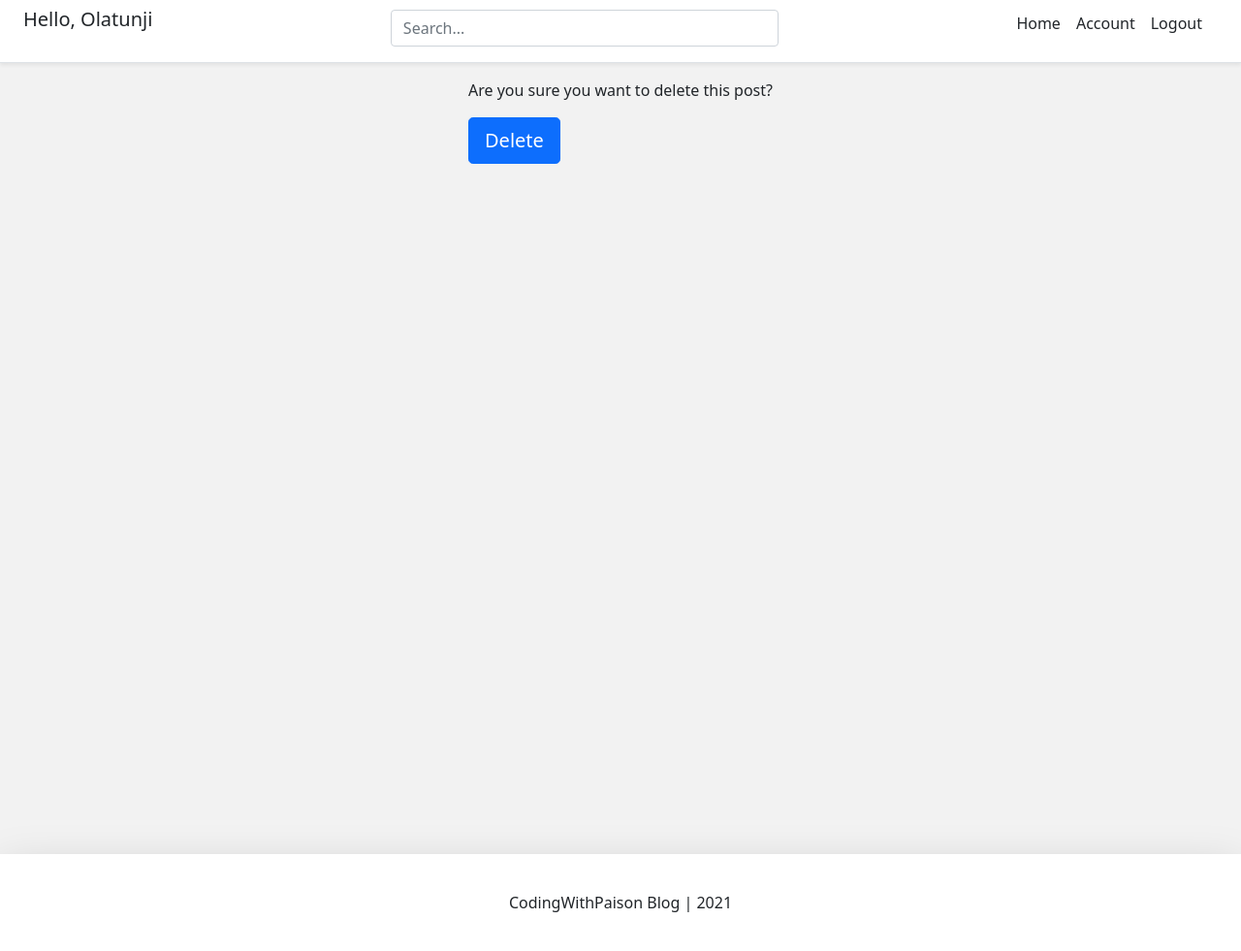
After one commit to paisoncodes/my_first_blog, a Django app: a page that uses articles/templates/articles/delete_blog.html in a window 1280 px wide. The commit adds this page. Shown: the whole page at 97% size. Run offline with Django 3.2, Linux system fonts and the light colour scheme; a user stored in the database is signed in; data comes from the database, SQL or seed files in the repository; both versions use the stored data as it was after the commit.

Commit message:
added the delete function

```diff
--- /dev/null
+++ b/articles/templates/articles/delete_blog.html
@@ -0,0 +1,15 @@
+{% extends 'base.html' %}
+
+{% block content %}
+<div class="container">
+    <div class="d-flex">
+        <div class="m-auto">
+            <form action="", method="post">
+                {% csrf_token %}
+                <p>Are you sure you want to delete this post?</p>
+                <button class="submit-button btn btn-lg btn-primary btn-block" type="submit">Delete</button>
+            </form>
+        </div>
+    </div>
+</div>
+{% endblock %}
--- a/articles/templates/articles/snippets/blog_post_snippet.html
+++ b/articles/templates/articles/snippets/blog_post_snippet.html
@@ -25,6 +25,8 @@
 				<p class="card-text">{{blog_post.body|truncatechars:250}}</p>
 				{% if blog_post.author == request.user %}
 					<a href="{% url 'blog:edit' blog_post.slug %}" class="btn btn-primary">Update</a>
+
+					<a href="{% url 'blog:delete' blog_post.slug %}" class="btn btn-primary">Delete</a>
 				{% endif %}
 			</div>
 			<div class="card-footer text-muted">
--- a/articles/urls.py
+++ b/articles/urls.py
@@ -6,6 +6,7 @@ app_name = 'blog'
 
 
 urlpatterns = [
+    path('<slug>/delete/', views.delete_blog_view, name='delete'),
     path('create/', views.create_blog_view, name='create'),
     path('<slug>/', views.detail_blog_view, name='detail'),
     path('<slug>/edit', views.edit_blog_view, name='edit')
--- a/articles/views.py
+++ b/articles/views.py
@@ -1,10 +1,12 @@
 from django.shortcuts import get_object_or_404, render, redirect
 from django.db.models import Q
 from django.http import HttpResponse
+from django.urls import reverse_lazy
 
 from .models import BlogPost
 from .forms import CreateBlogPostForm, UpdateBlogForm
 from account.models import Account
+from django.views.generic import DeleteView
 
 
 def create_blog_view(request):
@@ -21,8 +23,7 @@ def create_blog_view(request):
         obj.author = author
         obj.save()
 
-        form = CreateBlogPostForm()
-
+    form = CreateBlogPostForm()
     context['form'] = form
 
     return render(request, 'articles/create_blog.html', context)
@@ -36,6 +37,22 @@ def detail_blog_view(request, slug):
     context['blog_post'] = blog_post
 
     return render(request, 'articles/detail_blog.html', context)
+
+def delete_blog_view(request, slug):
+    context = {}
+
+    user = request.user
+    if not user.is_authenticated:
+        return redirect("must_authenticate")
+
+    obj = get_object_or_404(BlogPost, slug=slug)
+
+    if request.method == 'POST':
+        obj.delete()
+        return redirect('home')
+
+    return render(request, 'articles/delete_blog.html', context)
+
 
 def edit_blog_view(request, slug):
     context = {}
--- a/website/templates/website/home.html
+++ b/website/templates/website/home.html
@@ -60,7 +60,8 @@
 					</div>
 				{% endfor %}
 			<!-- End Blog posts-->
-			{% else %}
+			{% endif %}
+			{% if query %}
 				<div class="blog-post-container">
 					{% include 'articles/snippets/blog_post_snippet.html' with query=query %}
 				</div>
```
Also changed, not shown: db.sqlite3, media_cdn/blog/1/Android_2.0-android-logo.png (added), media_cdn/blog/1/Youtube-youtube.png (added), media_cdn/blog/1/you-youtube_5l5HNmu.png (added), media_cdn/blog/1/you-youtube_GrRaile.png (added), media_cdn/blog/1/you-youtube_PAIZSJ0.png (added), media_cdn/blog/1/you-youtube_Zl82N7H.png (added), 1 other file.
